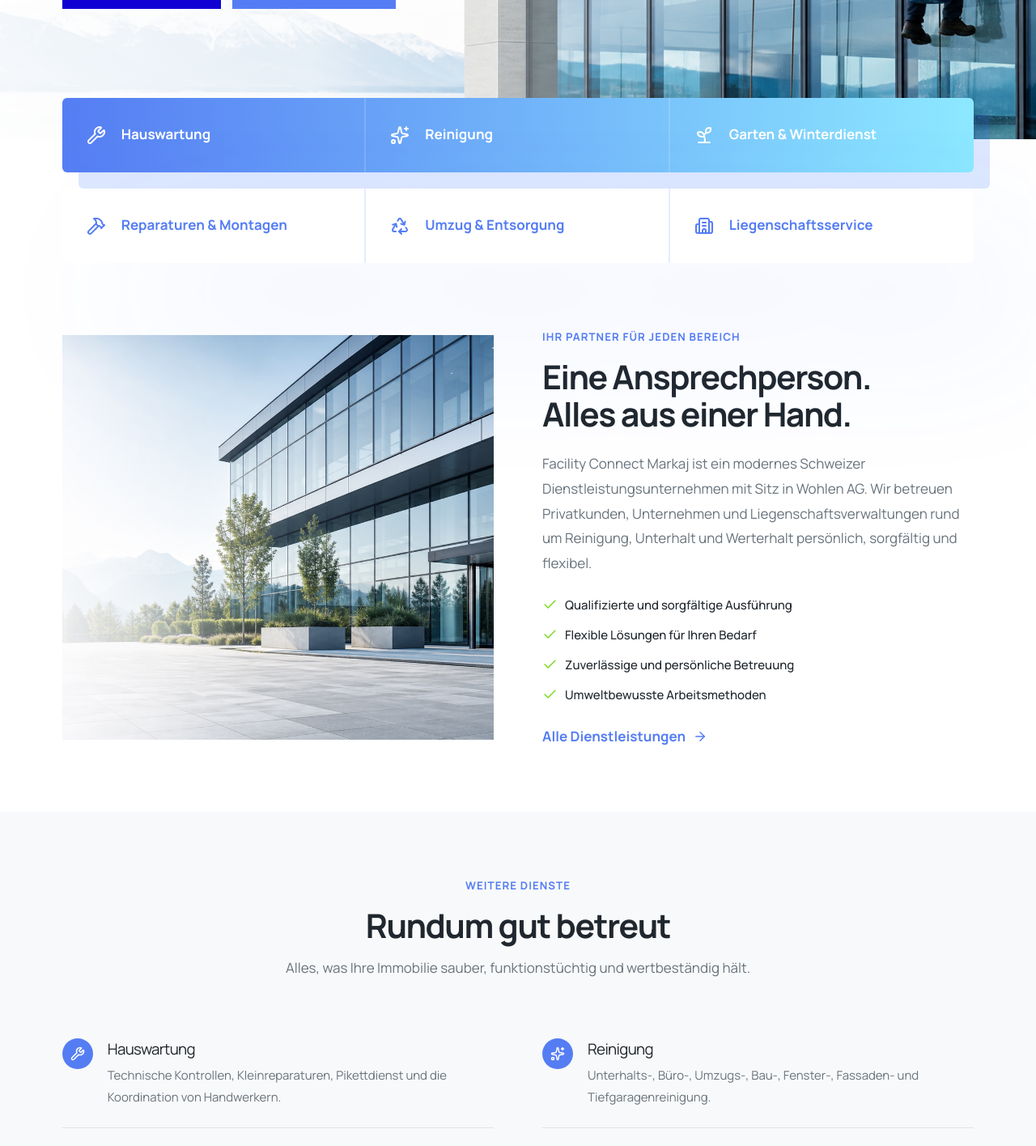
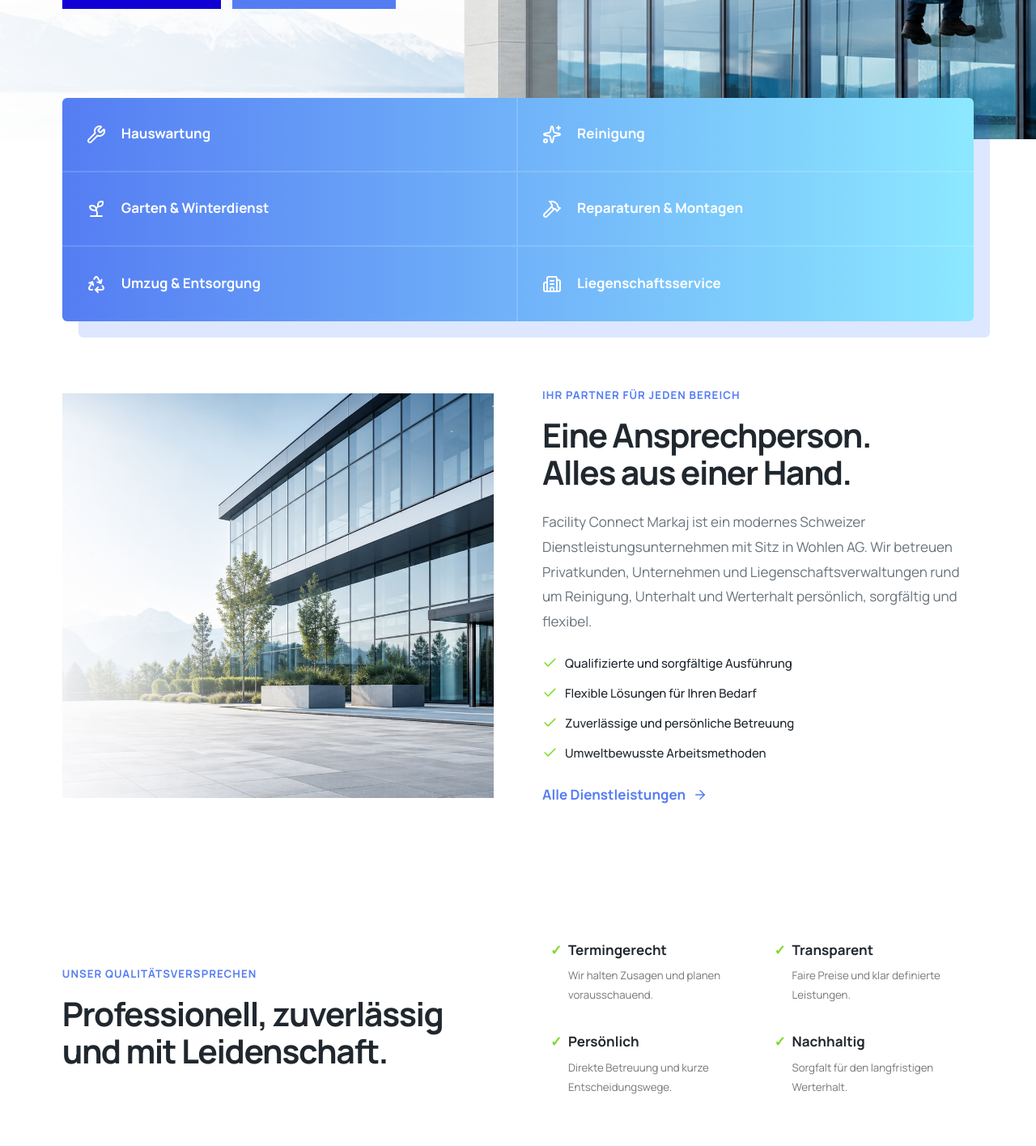
Before and after one commit to cng13m/FacilityConnectMarkaj, a Next.js app: page / in a window 1280 px wide. Shown: the part 600-2016 px from the top of the page at 81% size. Built offline with nearby package versions, Linux system fonts and the light colour scheme.

Commit message:
Improve homepage service navigation

```diff
--- a/app/dienstleistungen/page.tsx
+++ b/app/dienstleistungen/page.tsx
@@ -12,6 +12,7 @@
 
 const services = [
   {
+    id: "hauswartung",
     title: "Hauswartung",
     image: "/service-1.png",
     imageAlt: "Hauswart bei einem Kontrollgang in einer gepflegten Liegenschaft",
@@ -25,6 +26,7 @@
     ],
   },
   {
+    id: "reinigung",
     title: "Reinigung",
     image: "/service-4.jpg",
     imageAlt: "Professionelle Reinigung eines modernen Büros",
@@ -38,6 +40,7 @@
     ],
   },
   {
+    id: "garten-winterdienst",
     title: "Gartenunterhalt & Winterdienst",
     image: "/service-3.png",
     imageAlt: "Gepflegte Aussenanlage einer modernen Liegenschaft",
@@ -52,6 +55,7 @@
     ],
   },
   {
+    id: "reparaturen-montagen",
     title: "Reparaturen & Montagen",
     image: "/service-4.png",
     imageAlt: "Mitarbeiter bei Arbeiten in einer gepflegten Liegenschaft",
@@ -65,6 +69,7 @@
     ],
   },
   {
+    id: "umzug-entsorgung",
     title: "Umzug & Entsorgung",
     image: "/service-5.png",
     imageAlt: "Leere Wohnung nach einer professionellen Räumung",
@@ -77,6 +82,7 @@
     ],
   },
   {
+    id: "liegenschaftsservice",
     title: "Liegenschaftsservice",
     image: "/service-6.png",
     imageAlt: "Modern gepflegte Liegenschaft",
@@ -115,8 +121,8 @@
           </div>
 
           <div className="service-feature-list">
-            {services.map(({ title, image, imageAlt, text, points }, index) => (
-              <article className={`service-feature${index % 2 ? " service-feature-reverse" : ""}`} key={title}>
+            {services.map(({ id, title, image, imageAlt, text, points }, index) => (
+              <article id={id} className={`service-feature${index % 2 ? " service-feature-reverse" : ""}`} key={title}>
                 <div className="service-feature-image">
                   <Image src={image} alt={imageAlt} fill sizes="(max-width: 900px) 90vw, 540px" />
                 </div>
--- a/app/page.tsx
+++ b/app/page.tsx
@@ -5,18 +5,12 @@
 import { SiteFooter } from "@/components/site-footer";
 
 const quickServices = [
-  [Wrench, "Hauswartung"], [Sparkles, "Reinigung"],
-  [Sprout, "Garten & Winterdienst"], [Hammer, "Reparaturen & Montagen"],
-  [Recycle, "Umzug & Entsorgung"], [Building2, "Liegenschaftsservice"],
-] as const;
-
-const moreServices = [
-  [Wrench, "Hauswartung", "Technische Kontrollen, Kleinreparaturen, Pikettdienst und die Koordination von Handwerkern."],
-  [Sparkles, "Reinigung", "Unterhalts-, Büro-, Umzugs-, Bau-, Fenster-, Fassaden- und Tiefgaragenreinigung."],
-  [Sprout, "Garten & Winterdienst", "Gartenpflege, Schneeräumung und sichere Zugänge zu jeder Jahreszeit."],
-  [Hammer, "Reparaturen & Montagen", "Montagen, Silikonfugen, Demontagen und kleinere Renovationsarbeiten."],
-  [Recycle, "Umzug & Entsorgung", "Räumungen, Sperrgutentsorgung und Transportservice aus einer Hand."],
-  [Building2, "Liegenschaftsservice", "Objektkontrollen, Schlüsselverwaltung, Abfallmanagement und persönliche Betreuung."],
+  [Wrench, "Hauswartung", "hauswartung"],
+  [Sparkles, "Reinigung", "reinigung"],
+  [Sprout, "Garten & Winterdienst", "garten-winterdienst"],
+  [Hammer, "Reparaturen & Montagen", "reparaturen-montagen"],
+  [Recycle, "Umzug & Entsorgung", "umzug-entsorgung"],
+  [Building2, "Liegenschaftsservice", "liegenschaftsservice"],
 ] as const;
 
 export default function HomePage() {
@@ -33,8 +27,14 @@
     </section>
 
     <section className="quick-services" aria-label="Leistungsübersicht">
-      <div className="quick-row quick-primary container">{quickServices.slice(0, 3).map(([Icon, label]) => <Link href="/dienstleistungen/" key={label}><Icon /><span>{label}</span></Link>)}</div>
-      <div className="quick-row quick-secondary container">{quickServices.slice(3).map(([Icon, label]) => <Link href="/dienstleistungen/" key={label}><Icon /><span>{label}</span></Link>)}</div>
+      <div className="quick-row quick-primary container">
+        {quickServices.map(([Icon, label, serviceId]) => (
+          <Link href={`/dienstleistungen/#${serviceId}`} key={label}>
+            <Icon />
+            <span>{label}</span>
+          </Link>
+        ))}
+      </div>
     </section>
 
     <section className="about-section section container">
@@ -42,11 +42,6 @@
       <div className="about-copy"><p className="kicker">Ihr Partner für jeden Bereich</p><h2>Eine Ansprechperson.<br />Alles aus einer Hand.</h2><p>Facility Connect Markaj ist ein modernes Schweizer Dienstleistungsunternehmen mit Sitz in Wohlen AG. Wir betreuen Privatkunden, Unternehmen und Liegenschaftsverwaltungen rund um Reinigung, Unterhalt und Werterhalt persönlich, sorgfältig und flexibel.</p><ul><li><Check /> Qualifizierte und sorgfältige Ausführung</li><li><Check /> Flexible Lösungen für Ihren Bedarf</li><li><Check /> Zuverlässige und persönliche Betreuung</li><li><Check /> Umweltbewusste Arbeitsmethoden</li></ul><Link className="arrow-link" href="/dienstleistungen/">Alle Dienstleistungen <ArrowRight /></Link></div>
     </section>
 
-    <section className="more-services section"><div className="container">
-      <div className="center-heading"><p className="kicker">Weitere Dienste</p><h2>Rundum gut betreut</h2><p>Alles, was Ihre Immobilie sauber, funktionstüchtig und wertbeständig hält.</p></div>
-      <div className="more-grid">{moreServices.map(([Icon, title, text]) => <article key={title}><span className="service-icon"><Icon /></span><div><h3>{title}</h3><p>{text}</p></div></article>)}</div>
-    </div></section>
-
     <section className="quality-band"><div className="container quality-grid"><div><p className="kicker">Unser Qualitätsversprechen</p><h2>Professionell, zuverlässig und mit Leidenschaft.</h2></div><div className="quality-points"><p><strong>Termingerecht</strong><span>Wir halten Zusagen und planen vorausschauend.</span></p><p><strong>Transparent</strong><span>Faire Preise und klar definierte Leistungen.</span></p><p><strong>Persönlich</strong><span>Direkte Betreuung und kurze Entscheidungswege.</span></p><p><strong>Nachhaltig</strong><span>Sorgfalt für den langfristigen Werterhalt.</span></p></div></div></section>
 
     <section className="home-cta"><div className="container"><p className="kicker light">Jetzt Angebot sichern</p><h2>Ihre Liegenschaft verdient die beste Pflege.</h2><p>Erzählen Sie uns von Ihrem Bedarf. Wir beraten Sie persönlich und unverbindlich.</p><Link className="button button-white" href="/kontakt/">Offerte anfragen</Link></div></section>
```
Also changed, not shown: app/globals.css.
